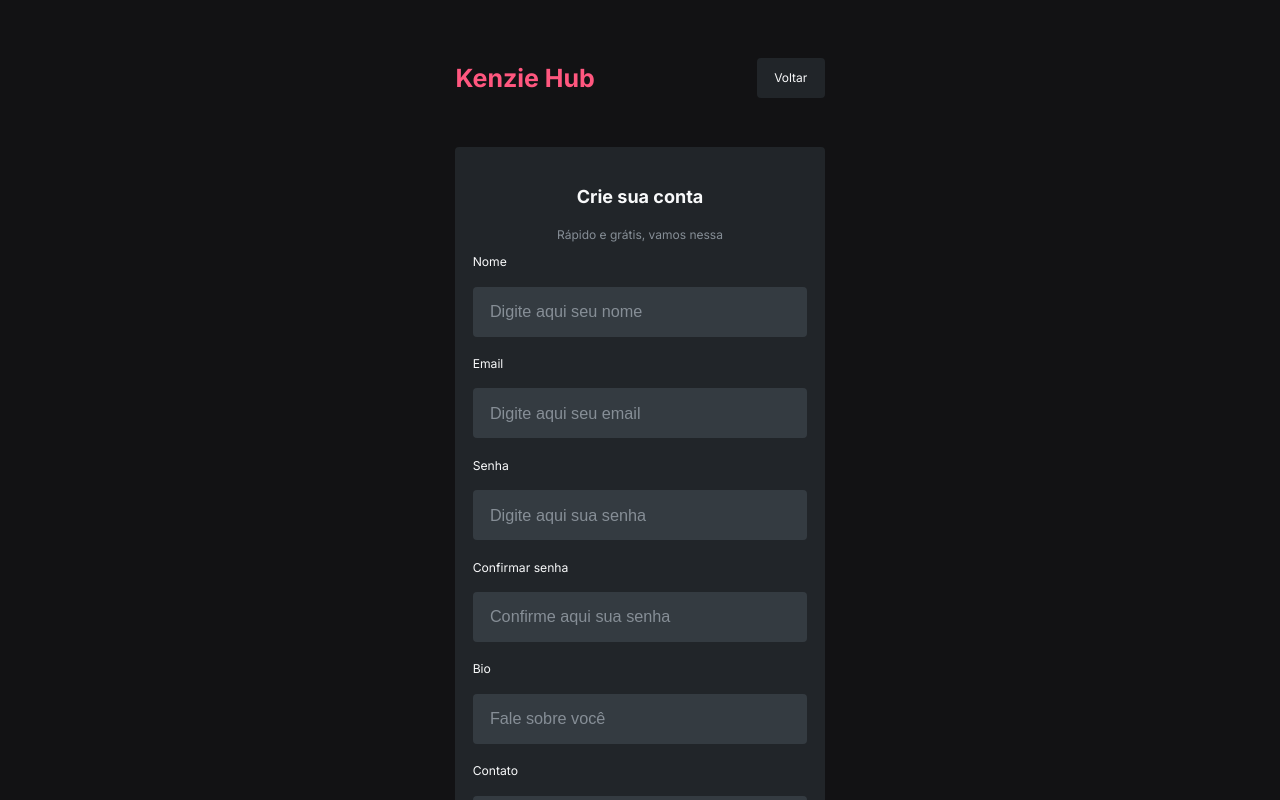
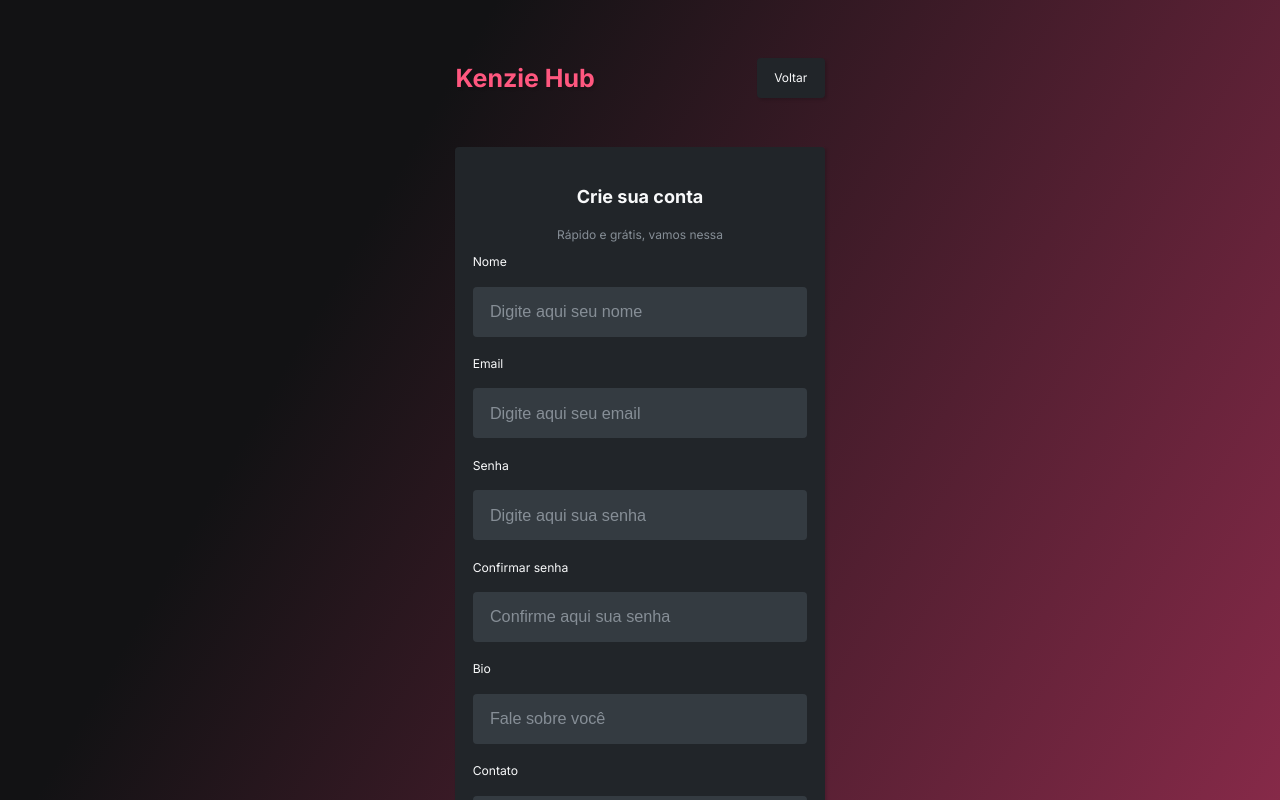
Before and after one commit to emimelo/Kenzie-Hub, a React (Create React App) app: page /register in a window 1280 px wide. Shown: the top 800 px of the page. Built offline with nearby package versions, Linux system fonts and the light colour scheme.

Commit message:
feat: Adicionando gradiente animado

```diff
--- a/src/components/FormLogin/styles.ts
+++ b/src/components/FormLogin/styles.ts
@@ -8,6 +8,7 @@ const Form = styled.form`
   width: 100%;
 
   padding: 1.103rem;
+  box-shadow: rgba(0, 0, 0, 0.15) 1.95px 1.95px 2.6px;
 
   h2 {
     color: var(--color-grey-0);
--- a/src/components/FormRegister/styles.ts
+++ b/src/components/FormRegister/styles.ts
@@ -8,6 +8,7 @@ const Form = styled.form`
   width: 100%;
 
   padding: 1.103rem;
+  box-shadow: rgba(0, 0, 0, 0.15) 1.95px 1.95px 2.6px;
 
   h2 {
     color: var(--color-grey-0);
--- a/src/pages/Login/styles.ts
+++ b/src/pages/Login/styles.ts
@@ -9,7 +9,30 @@ const ContainerMain = styled.div`
   justify-content: center;
   align-items: center;
 
-  background-color: var(--color-grey-4);
+  background: linear-gradient(
+    120deg,
+    var(--color-grey-4),
+    var(--color-grey-4),
+    var(--color-primary-focus),
+    var(--color-primary-focus)
+  );
+
+  background-size: 400% 400%;
+  animation: colors 15s ease infinite;
+
+  @keyframes colors {
+    0% {
+      background-position: 0% 50%;
+    }
+
+    50% {
+      background-position: 30% 50%;
+    }
+
+    100% {
+      background-position: 0% 50%;
+    }
+  }
 
   header {
     margin-top: 3.625rem;
@@ -17,6 +40,7 @@ const ContainerMain = styled.div`
 
   header > h1 {
     color: var(--color-primary);
+    text-shadow: rgba(0, 0, 0, 0.15) 1.95px 1.95px 2.6px;
 
     font-size: 1.25rem;
 
--- a/src/pages/Register/styles.ts
+++ b/src/pages/Register/styles.ts
@@ -8,7 +8,30 @@ const ContainerMain = styled.div`
   justify-content: center;
   align-items: center;
 
-  background-color: var(--color-grey-4);
+  background: linear-gradient(
+    120deg,
+    var(--color-grey-4),
+    var(--color-grey-4),
+    var(--color-primary-focus),
+    var(--color-primary-focus)
+  );
+
+  background-size: 400% 400%;
+  animation: colors 15s ease infinite;
+
+  @keyframes colors {
+    0% {
+      background-position: 0% 50%;
+    }
+
+    50% {
+      background-position: 30% 50%;
+    }
+
+    100% {
+      background-position: 0% 50%;
+    }
+  }
 
   header {
     width: 90%;
@@ -27,6 +50,7 @@ const ContainerMain = styled.div`
 
   header > div > h1 {
     color: var(--color-primary);
+    text-shadow: rgba(0, 0, 0, 0.15) 1.95px 1.95px 2.6px;
 
     font-size: 1.25rem;
 
@@ -42,6 +66,7 @@ const ContainerMain = styled.div`
     width: 4.971rem;
 
     background-color: var(--color-grey-3);
+    box-shadow: rgba(0, 0, 0, 0.15) 1.95px 1.95px 2.6px;
     color: var(--color-grey-0);
 
     border-radius: 4px;
```
